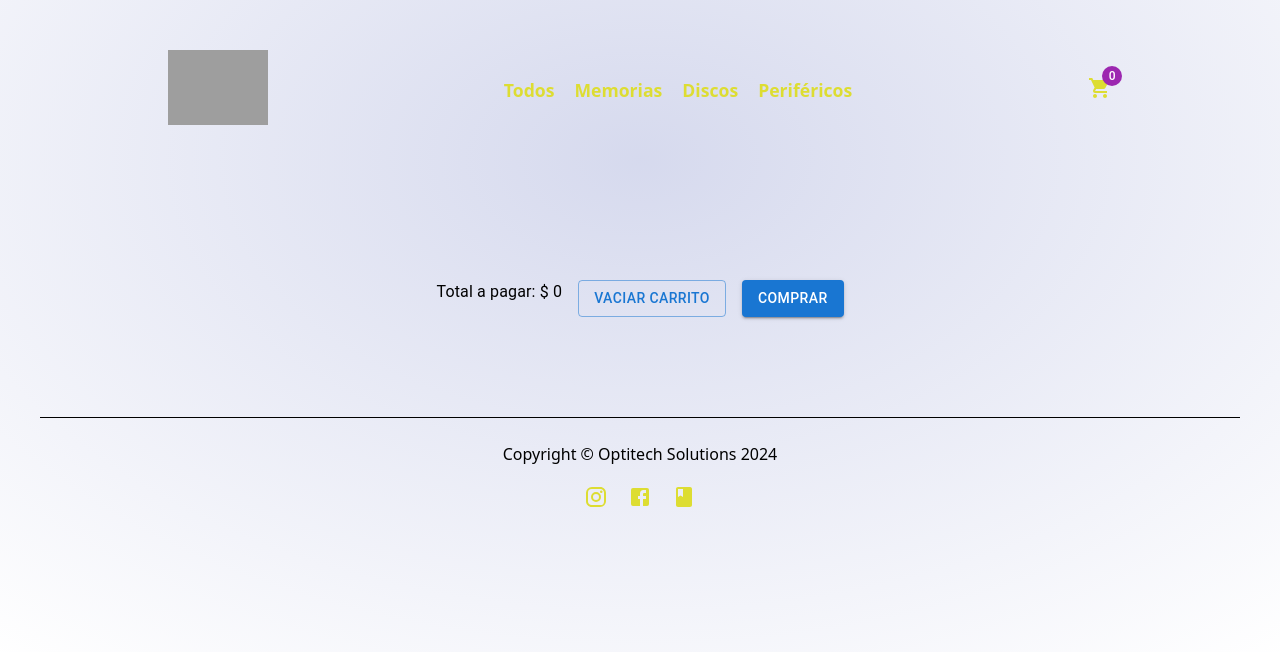
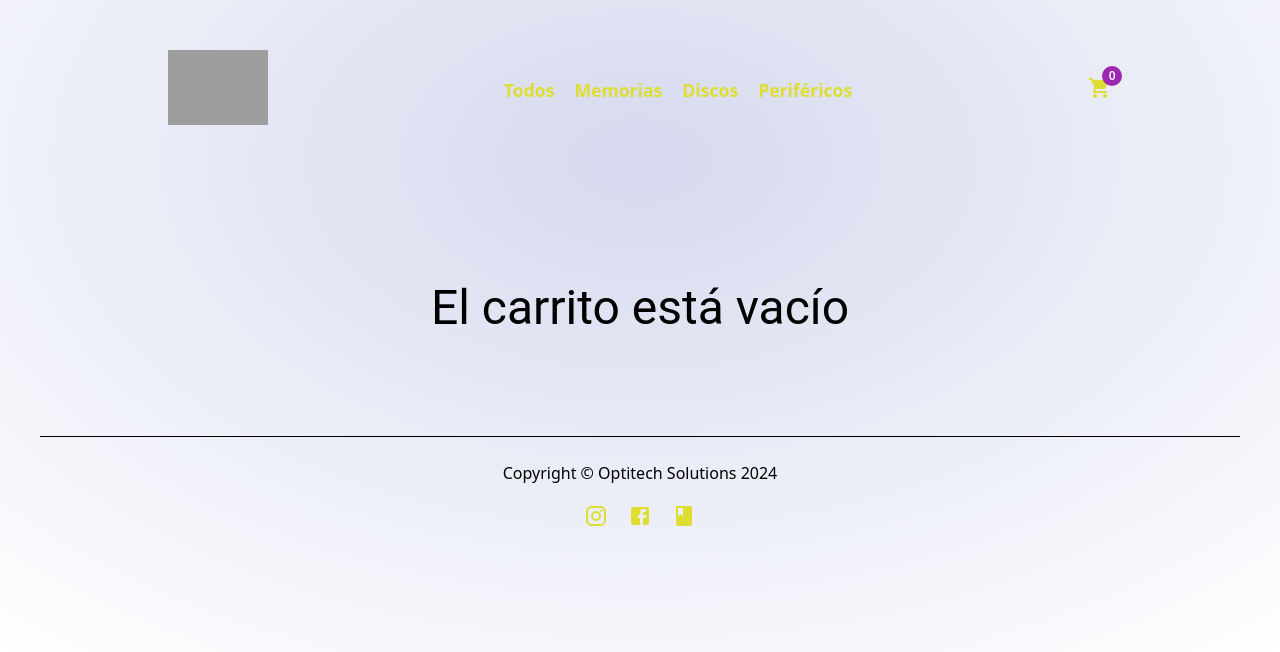
Before and after one commit to MpitassiWeb/ecommerce-pitassi, a React (Vite) app: page /cart in a window 1280 px wide. Shown: the top 652 px of the page. Built offline with nearby package versions, Linux system fonts and the light colour scheme; grey boxes are pictures that could not be loaded.

Commit message:
Agregamos leyenda de Carrito vacío con su lógica

```diff
--- a/src/pages/cart/Cart.jsx
+++ b/src/pages/cart/Cart.jsx
@@ -69,9 +69,11 @@ export const Cart = () => {
           </Paper>
         );
       })}
+      {
+        cart.length > 0 ? (
         <Grid item container justifyContent="center" spacing={2}>
           <Grid item>
-          <Typography>Total a pagar: $ {totalPay}</Typography>
+            <Typography variant="h5">Total a pagar: $ {totalPay}</Typography>
           </Grid>
           <Grid item>
             <Button variant="outlined" onClick={clearCart}>
@@ -81,7 +83,9 @@ export const Cart = () => {
           <Grid item>
             <Button variant="contained">Comprar</Button>
           </Grid>
-      </Grid>
+        </Grid>) : (<Typography variant="h3">El carrito está vacío</Typography>)
+      }
+
     </Grid>
   );
 };
```
Lines whose indentation alone changed are shown as unchanged.
